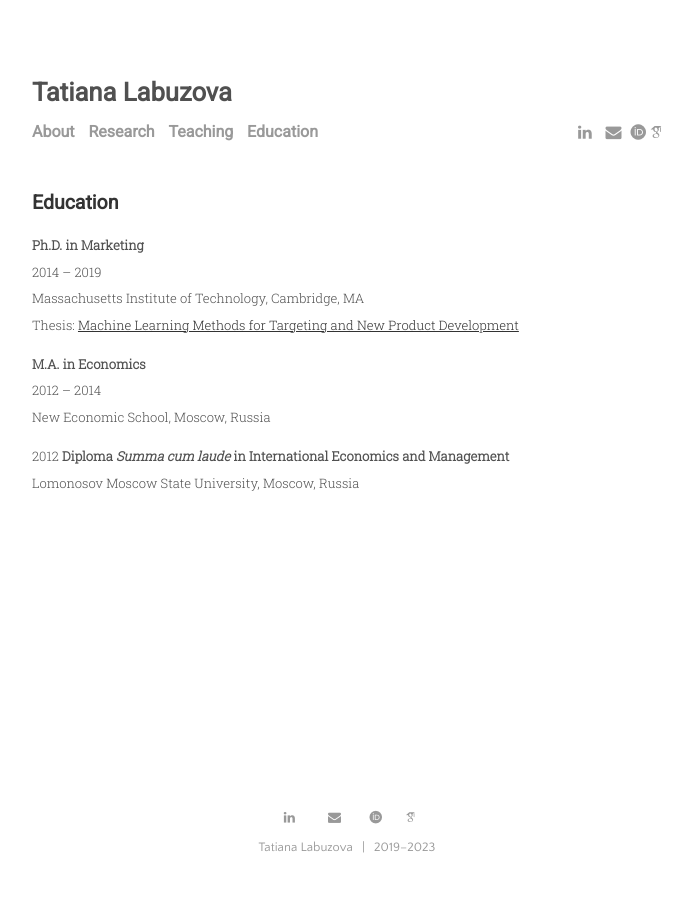
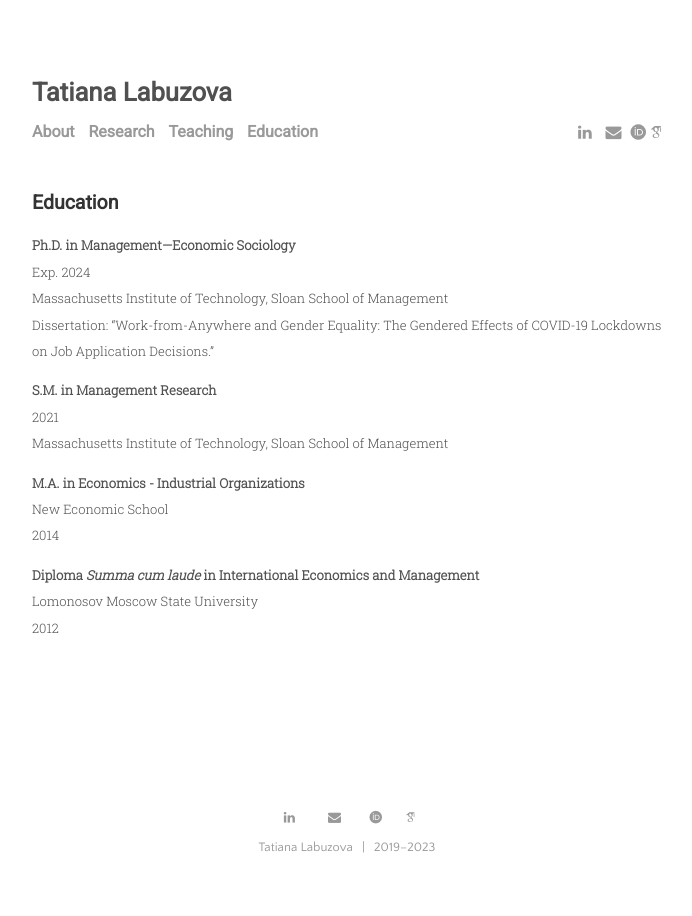
Before and after one commit to tatianalabuzova/tatianalabuzova.github.io, a Jekyll site: the page built from menu/education.md, in a window 1280 px wide. Shown: the whole page, without its empty margins (293-985 px from the left). Built offline with Jekyll 4.4.1, drawn with Linux system fonts in a browser that asks for light colours; some web fonts are replaced.

Commit message:
Update education.md

```diff
--- a/menu/education.md
+++ b/menu/education.md
@@ -3,15 +3,19 @@ layout: page
 title: Education
 ---
 
+__Ph.D. in Management—Economic Sociology__ <br>
+Exp. 2024<br>
+Massachusetts Institute of Technology, Sloan School of Management <br>
+Dissertation: “Work-from-Anywhere and Gender Equality: The Gendered Effects of COVID-19 Lockdowns on Job Application Decisions.”
 
-__Ph.D. in Marketing__ <br>
-2014 – 2019 <br>
-Massachusetts Institute of Technology, Cambridge, MA  <br>
-Thesis: [Machine Learning Methods for Targeting and New Product Development](https://dspace.mit.edu/handle/1721.1/123572)
+__S.M. in Management Research__ <br>
+2021<br>
+Massachusetts Institute of Technology, Sloan School of Management
 
-__M.A. in Economics__ <br>
-2012 – 2014  <br>
-New Economic School, Moscow, Russia
+__M.A. in Economics - Industrial Organizations__ <br>
+New Economic School <br>
+2014
 
-2012 __Diploma _Summa cum laude_ in International Economics and Management__ <br>
-Lomonosov Moscow State University, Moscow, Russia
+__Diploma _Summa cum laude_ in International Economics and Management__ <br>
+Lomonosov Moscow State University <br>
+2012
```
